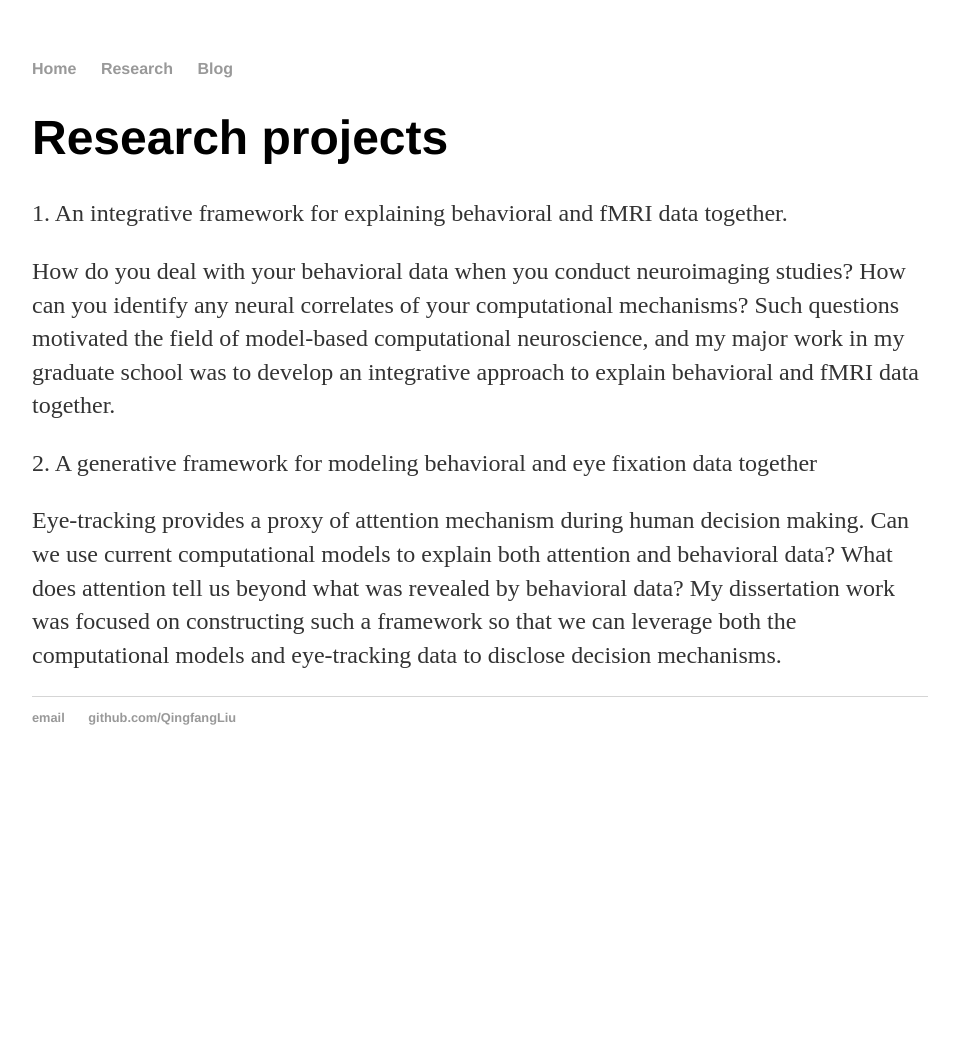
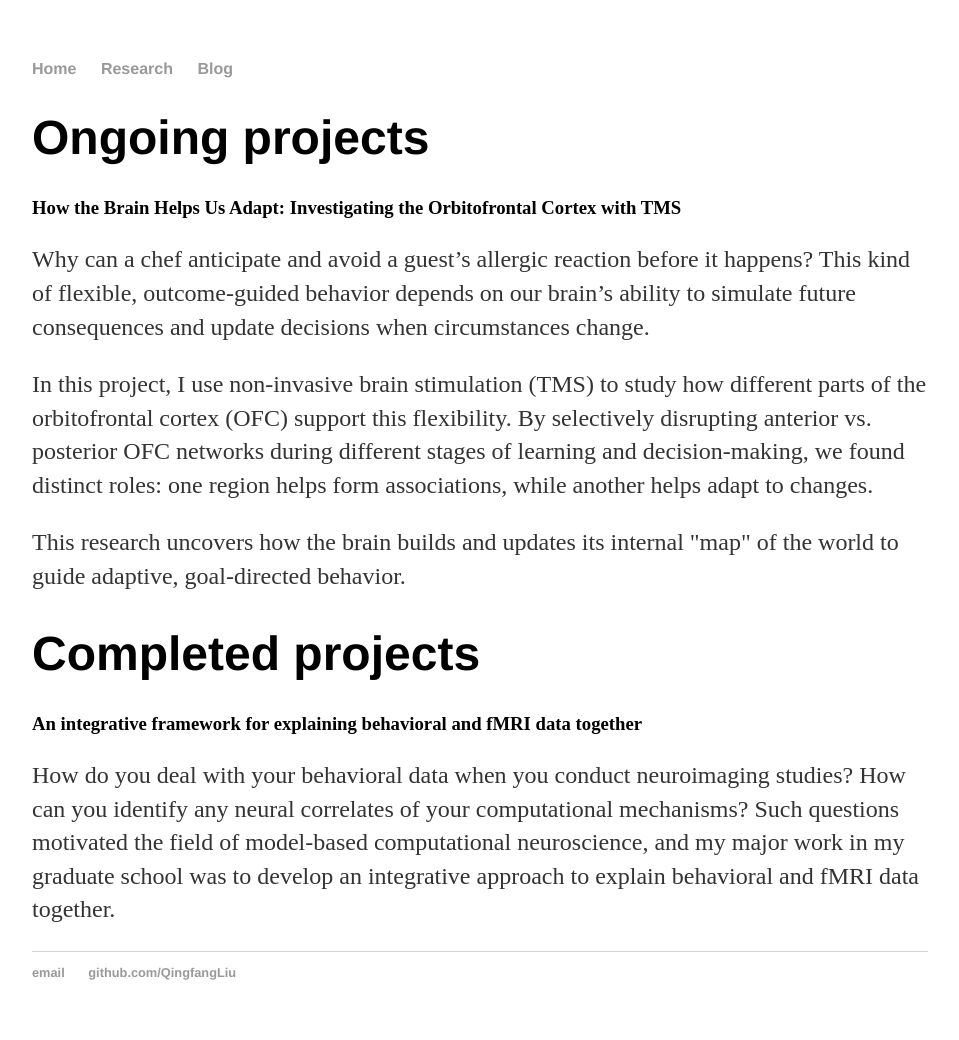
Before and after one commit to QingfangLiu/qingfangliu.github.io, a Jekyll site: the page built from Research/index.html, in a window 1280 px wide. Shown: the whole page, without its empty margins (160-1119 px from the left). Built offline with Jekyll 4.4.1, drawn with Linux system fonts in a browser that asks for light colours; before the commit the page ends 900 px from its top, so only the background shows below that.

Commit message:
update self intro

```diff
--- a/Research/index.html
+++ b/Research/index.html
@@ -4,16 +4,32 @@ title: Research
 ---
 
 	<div class="Research">
-	<h1>Research projects</h1>
-	<p> 1. An integrative framework for explaining behavioral and fMRI data together.
-	</p>
+
+	<h1>Ongoing projects</h1>
+
+
+<h3>How the Brain Helps Us Adapt: Investigating the Orbitofrontal Cortex with TMS</h3>
+<p>
+Why can a chef anticipate and avoid a guest’s allergic reaction before it happens? This kind of flexible, outcome-guided behavior depends on our brain’s ability to simulate future consequences and update decisions when circumstances change.
+</p>
+<p>
+In this project, I use non-invasive brain stimulation (TMS) to study how different parts of the orbitofrontal cortex (OFC) support this flexibility. By selectively disrupting anterior vs. posterior OFC networks during different stages of learning and decision-making, we found distinct roles: one region helps form associations, while another helps adapt to changes.
+</p>
+<p>
+This research uncovers how the brain builds and updates its internal "map" of the world to guide adaptive, goal-directed behavior.
+</p>
+
+
+
+	<h1>Completed projects</h1>
+	<h3> An integrative framework for explaining behavioral and fMRI data together </h3>
+
 
 	<p>
 	How do you deal with your behavioral data when you conduct neuroimaging studies? How can you identify any neural correlates of your computational mechanisms? Such questions motivated the field of model-based computational neuroscience, and my major work in my graduate school was to develop an integrative approach to explain behavioral and fMRI data together.
 	</p>
 
-	<p> 2. A generative framework for modeling behavioral and eye fixation data together
-	</p>
-	<p> Eye-tracking provides a proxy of attention mechanism during human decision making. Can we use current computational models to explain both attention and behavioral data? What does attention tell us beyond what was revealed by behavioral data? My dissertation work was focused on constructing such a framework so that we can leverage both the computational models and eye-tracking data to disclose decision mechanisms.
-	</p>
+
+
+
 	</div>
```
